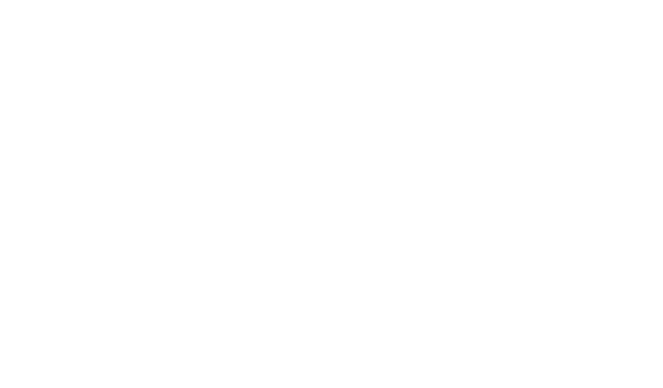
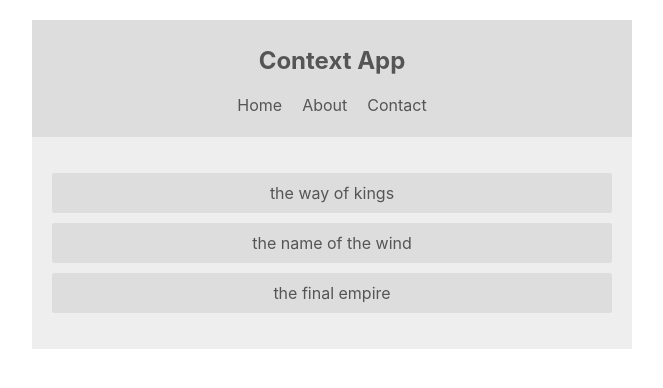
Before and after one commit to MajkoDev/Studies_in_REACT_II, a React (Create React App) app: page / in a window 1280 px wide. Shown: the top 388 px of the page, without its empty margins (308-971 px from the left). Built offline with nearby package versions, Linux system fonts and the light colour scheme.

Commit message:
create and access context

```diff
--- a/src/App.css
+++ /dev/null
@@ -1,3 +0,0 @@
-.App {
-  text-align: center;
-}
--- a/src/App.js
+++ b/src/App.js
@@ -1,7 +1,17 @@
-import "./App.css";
+import Booklist from "./components/Booklist";
+import Navbar from "./components/Navbar";
+
+import ThemeContextProvider from "./context/ThemeContext";
 
 function App() {
-  return <div className='App'></div>;
+  return (
+    <div className='App'>
+      <ThemeContextProvider>
+        <Navbar />
+        <Booklist />
+      </ThemeContextProvider>
+    </div>
+  );
 }
 
 export default App;
--- /dev/null
+++ b/src/components/Booklist.js
@@ -0,0 +1,23 @@
+import React, { Component } from 'react';
+import { ThemeContext } from '../context/ThemeContext';
+
+class BookList extends Component {
+  static contextType = ThemeContext
+
+  render() {
+    const {isLightTheme, light, dark} = this.context;
+    const theme = isLightTheme ? light : dark;
+
+    return (
+      <div className="book-list" style={{color: theme.syntax, background: theme.bg}}>
+        <ul>
+          <li style={{background: theme.ui}}>the way of kings</li>
+          <li style={{background: theme.ui}}>the name of the wind</li>
+          <li style={{background: theme.ui}}>the final empire</li>
+        </ul>
+      </div>
+    );
+  }
+}
+
+export default BookList;
--- /dev/null
+++ b/src/components/Navbar.js
@@ -0,0 +1,26 @@
+import React, { Component } from "react";
+import { ThemeContext } from "../context/ThemeContext";
+
+class Navbar extends Component {
+  static contextType = ThemeContext;
+
+  render() {
+    // destructure
+    const { isLightTheme, light, dark } = this.context;
+
+    const theme = isLightTheme ? light : dark;
+
+    return (
+      <nav style={{ background: theme.ui, color: theme.syntax }}>
+        <h1>Context App</h1>
+        <ul>
+          <li>Home</li>
+          <li>About</li>
+          <li>Contact</li>
+        </ul>
+      </nav>
+    );
+  }
+}
+
+export default Navbar;
--- /dev/null
+++ b/src/context/ThemeContext.js
@@ -0,0 +1,22 @@
+import React, { createContext, Component } from "react";
+
+export const ThemeContext = createContext();
+
+class ThemeContextProvider extends Component {
+  state = {
+    isLightTheme: true,
+    light: { syntax: "#555", ui: "#ddd", bg: "#eee" },
+    dark: { syntax: "#ddd", ui: "#333", bg: "#555" },
+  };
+
+  render() {
+
+    return (
+      <ThemeContext.Provider value={{ ...this.state }}>
+        {this.props.children}
+      </ThemeContext.Provider>
+    );
+  }
+}
+
+export default ThemeContextProvider
--- a/src/index.css
+++ b/src/index.css
@@ -1,13 +1,39 @@
 body {
   margin: 0;
-  font-family: -apple-system, BlinkMacSystemFont, 'Segoe UI', 'Roboto', 'Oxygen',
-    'Ubuntu', 'Cantarell', 'Fira Sans', 'Droid Sans', 'Helvetica Neue',
+  font-family: -apple-system, BlinkMacSystemFont, "Segoe UI", "Roboto", "Oxygen",
+    "Ubuntu", "Cantarell", "Fira Sans", "Droid Sans", "Helvetica Neue",
     sans-serif;
   -webkit-font-smoothing: antialiased;
   -moz-osx-font-smoothing: grayscale;
 }
 
-code {
-  font-family: source-code-pro, Menlo, Monaco, Consolas, 'Courier New',
-    monospace;
+.App {
+  text-align: center;
+  margin: 20px auto;
+  max-width: 600px;
 }
+
+nav {
+  padding: 6px;
+}
+nav ul {
+  padding: 0;
+}
+nav ul li {
+  display: inline-block;
+  margin: 0 10px;
+}
+
+.book-list {
+  padding: 20px;
+  margin-bottom: 20px;
+}
+.book-list ul {
+  padding: 0;
+  list-style-type: none;
+}
+.book-list li {
+  padding: 10px;
+  margin: 10px auto;
+  border-radius: 2px;
+}
```
